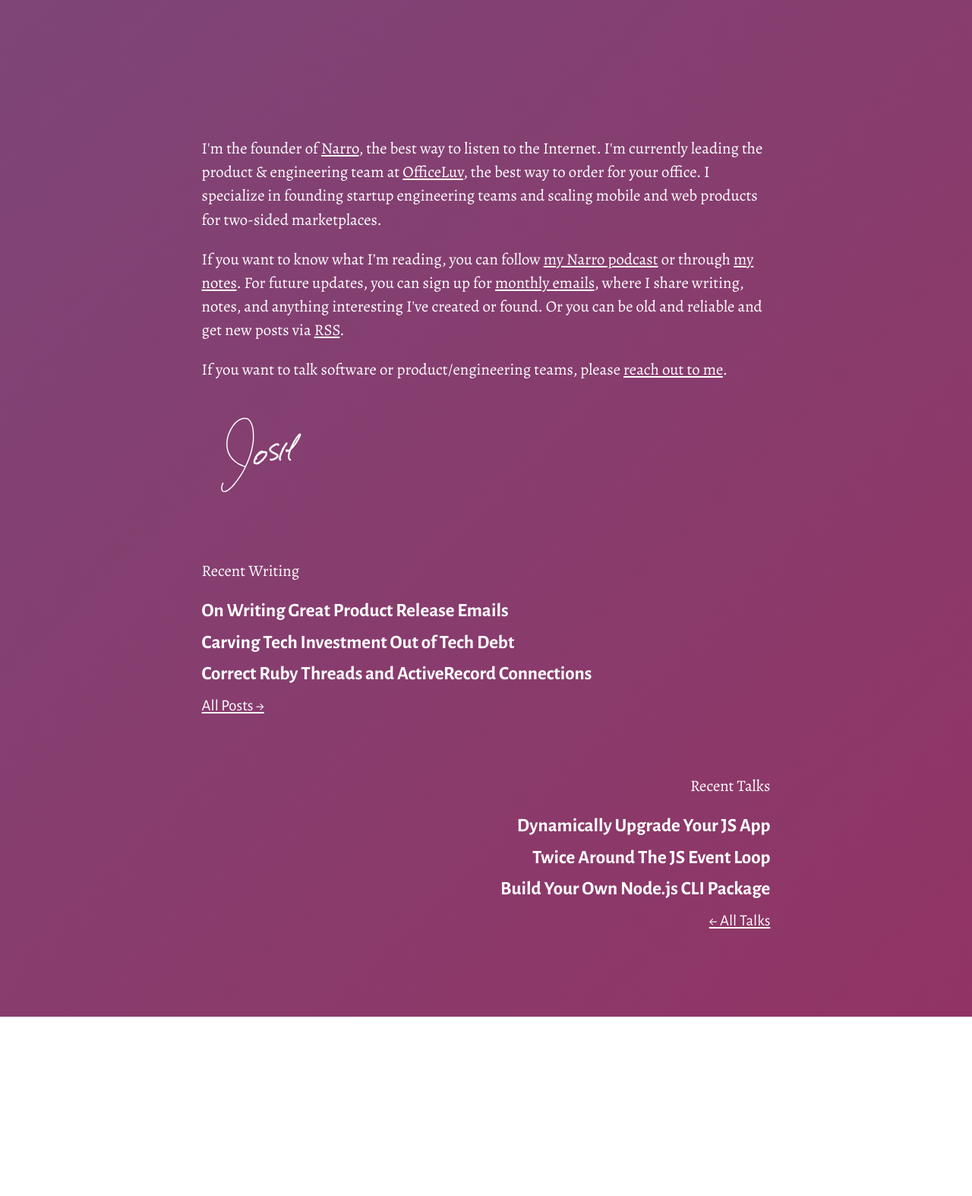
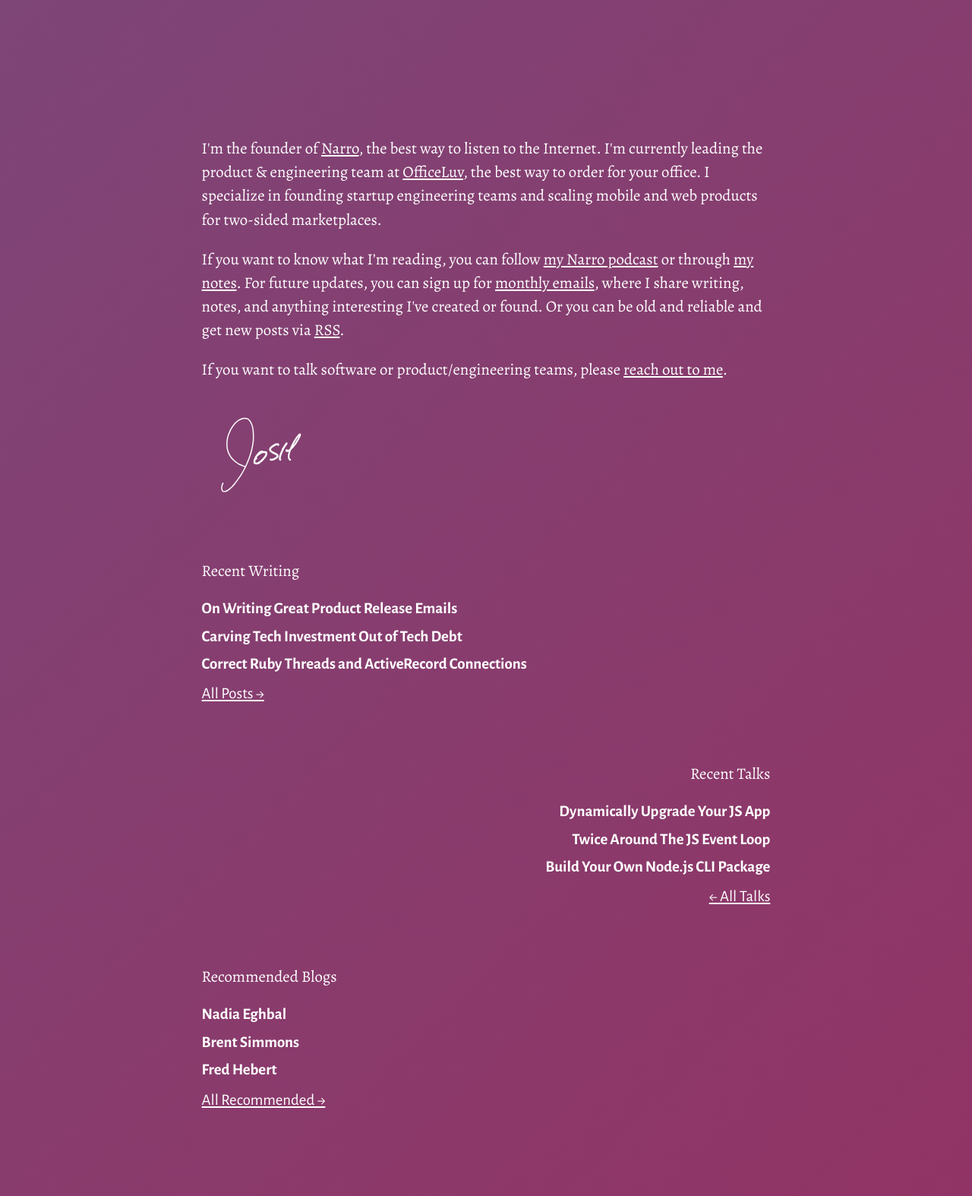
Before and after one commit to joshbeckman/andjosh.github.io, a Jekyll site: the page built from index.html, in a window 1280 px wide. Shown: the whole page at 76% size. Built offline with Jekyll 4.4.1, drawn with Linux system fonts in a browser that asks for light colours; before the commit the page ends 1338 px from its top, so only the background shows below that.

Commit message:
new:usr: Add basic blogroll

```diff
--- a/_config.yml
+++ b/_config.yml
@@ -75,3 +75,32 @@
 - Josh
 prose:
   media: images
+blogroll:
+  - title: Charity Majors
+    url: https://charity.wtf
+  - title: Christine Dodrill
+    url: https://christine.website/blog
+  - title: Grumpy Website
+    url: https://grumpy.website
+  - title: High Scalability
+    url: http://highscalability.com/blog/
+  - title: Nadia Eghbal
+    url: https://nadiaeghbal.com
+  - title: Simon Eskildsen
+    url: https://sirupsen.com
+  - title: Indexed
+    url: https://thisisindexed.com
+  - title: Fred Hebert
+    url: https://ferd.ca
+  - title: Jenn Schiffer
+    url: https://livelaugh.blog
+  - title: Rachel By the Bay
+    url: https://rachelbythebay.com/w/
+  - title: Brent Simmons
+    url: https://inessential.com
+  - title: Dan Luu
+    url: https://danluu.com
+  - title: Maciej Cegłowski
+    url: //idlewords.com
+  - title: Marco Arment
+    url: //marco.org
--- a/_layouts/home.html
+++ b/_layouts/home.html
@@ -64,6 +64,24 @@
             </a>
           </p>
         </div>
+        <div class="home-blogroll">
+          <p>
+            Recommended Blogs
+          </p>
+          {% assign links = site.blogroll | sample: 3 %}
+          {% for link in links %}
+              <div class="home-blogroll-link">
+                <h4 class="post-title">
+                    <a href="{{ link.url }}" rel="nofollow">{{ link.title }}</a>
+                </h4>
+              </div>
+          {% endfor %}
+          <p id="latest-talks" class="post-date">
+            <a href="/blogroll">
+              All Recommended &rarr;
+            </a>
+          </p>
+        </div>
       </div>
     </div>
   </body>
--- a/public/css/site.css
+++ b/public/css/site.css
@@ -471,13 +471,21 @@
 .theme-base-josh .home a {
   color: white;
 }
+.theme-base-josh .home-posts h4,
+.theme-base-josh .home-talks h4,
+.theme-base-josh .home-blogroll h4 {
+  font-size: 1rem;
+}
 .theme-base-josh .home-posts {
   margin-top: 6vh;
   padding-bottom: 6vh;
 }
 .theme-base-josh .home-talks {
+  padding-bottom: 6vh;
+  text-align: right;
+}
+.theme-base-josh .home-blogroll {
   padding-bottom: 10vh;
-  text-align: right;
 }
 .name-svg {
   height: 150px;
```
Also changed, not shown: blogroll.html (added, +13 -0 lines).
